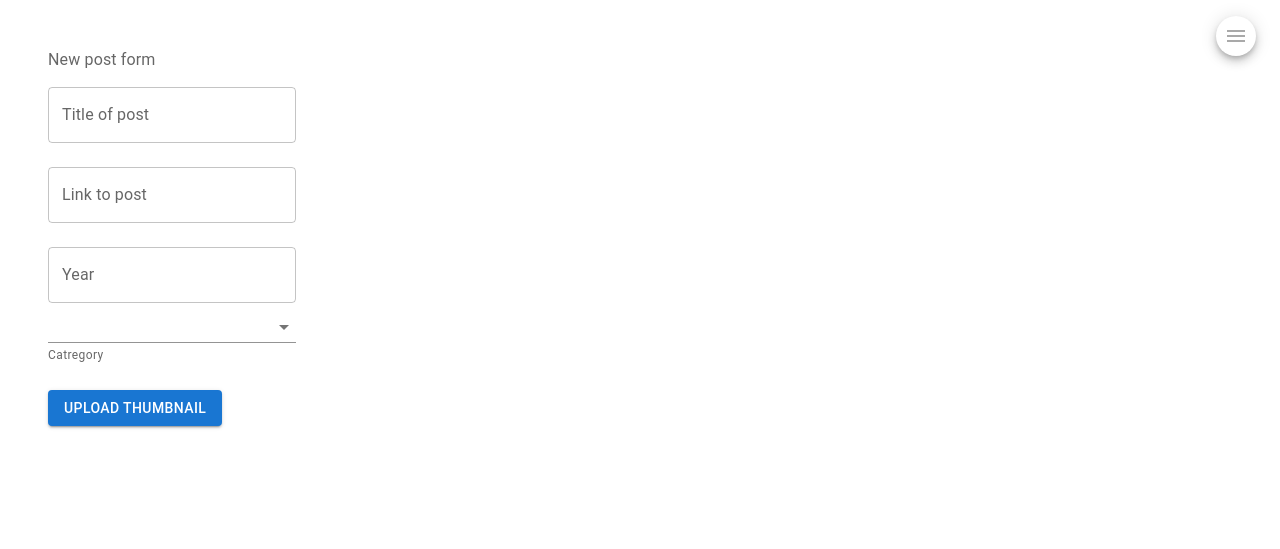
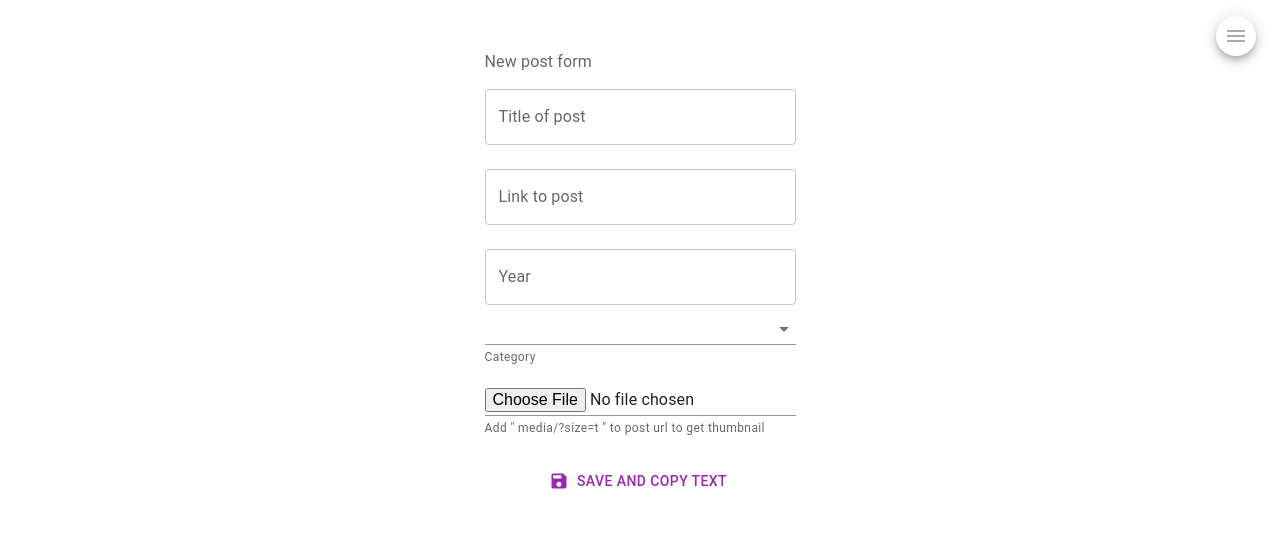
Before and after one commit to flol3622/assignment, a React (Create React App) app: page /add in a window 1280 px wide. Shown: the top 549 px of the page. Built offline with nearby package versions, Linux system fonts and the light colour scheme.

Commit message:
add post function added, can't change gridLayout rn, has to be on back-end

```diff
--- a/src/components/BasicSpeedDial.js
+++ b/src/components/BasicSpeedDial.js
@@ -4,11 +4,13 @@ import SpeedDialAction from '@mui/material/SpeedDialAction';
 import PrintIcon from '@mui/icons-material/Print';
 import ShareIcon from '@mui/icons-material/Share';
 import MenuIcon from '@mui/icons-material/Menu';
-import LanguageIcon from '@mui/icons-material/Language';
 import ContactsIcon from '@mui/icons-material/Contacts';
+import AddPhotoAlternateIcon from '@mui/icons-material/AddPhotoAlternate';
+import {Link as RouterLink} from 'react-router-dom';
+import { Box } from '@mui/system';
 
 const actions = [
-  { icon: <LanguageIcon />, name: 'Language' },
+  { icon: <Box component={RouterLink} to="/add"><AddPhotoAlternateIcon sx={{mt:1}}/></Box>, name: 'Add extra post' },
   { icon: <ContactsIcon />, name: 'contact' },
   { icon: <PrintIcon />, name: 'Print' },
   { icon: <ShareIcon />, name: 'Share' },
--- a/src/components/grid/gridLayout.json
+++ b/src/components/grid/gridLayout.json
@@ -1,7 +1,7 @@
 [
 	{
 		"link": "https://www.instagram.com/p/CV0ils5KKCH/embed",
-		"title": "NIGHTSTAND",
+	    "title": "NIGHTSTAND",
 		"thumbnail": "http://localhost:5000/Flupke3622/mydata/thumbnails/nightstand.jpg",
 		"year": "2021",
 		"category": "woodworking"
--- a/src/pages/Add.js
+++ b/src/pages/Add.js
@@ -1,38 +1,72 @@
-import { Button, FormControl,  FormGroup, FormHelperText, FormLabel, MenuItem, Select, TextField } from '@mui/material'
+import { Button, FormGroup, FormHelperText, FormLabel, Input, MenuItem, Select, TextField } from '@mui/material'
 import { Box } from '@mui/system'
-import React from 'react'
-import { styled } from '@mui/material/styles';
-
-const Input = styled('input')({
-    display: 'none',
-  });
+import React, {useState} from 'react'
+import SaveIcon from '@mui/icons-material/Save';
+import mime from "mime-types"
 
 export default function Add() {
 
-    const [category, setCategory] = React.useState('');
+    const [categorie, setCategorie] = React.useState('');
+    const [foto, setFoto] = useState(null)
 
     const handleChange = (event) => {
-        setCategory(event.target.value);
+        setCategorie(event.target.value);
     };
+
+      // upload data to solid pod
+    async function uploadData() {
+        const mimetype = mime.lookup(foto.name)
+        const naamFoto = foto.name
+        var requestOptionsPicture = {
+        method: "PUT",
+        headers: { "Content-Type": mimetype },
+        body: foto,
+        };
+
+        // parameters post
+        // heb al:
+        //  category
+        //  naamFoto
+        const date = document.getElementById("date").value
+        const naam = document.getElementById("title").value
+        const postLink = document.getElementById("postLink").value
+
+        // add picture to solid pod
+        await fetch(
+        `http://localhost:5000/Flupke3622/mydata/thumbnails/${naamFoto}`,
+        requestOptionsPicture
+        );
+
+        // alert
+        const message =
+            ",{ \n" +
+            '    "title": "'+ naam + '",\n' +
+            '    "link": "'+ postLink + 'embed",\n' +
+            '    "year": "'+ date + '",\n' +
+            '    "thumbnail": "http://localhost:5000/Flupke3622/mydata/thumbnails/'+ naamFoto + '",\n' +
+            '    "category": "'+ categorie + '",\n' +
+            "}";
+
+        navigator.clipboard.writeText(message);
+        alert("text copied to clipboard, add it to gridLayout.JSON");
+        window.location.href = 'http://localhost:3000';
+    }
 
 
     return (
-        <Box>
-            <FormControl sx={{ m: 5 }} component="fieldset" variant="standard">
-                <FormLabel component="legend">New post form</FormLabel>
+        <Box justifyContent='center' display='flex' mt='50px'>
             <FormGroup>
-
-
-
+                <FormLabel component="legend" >New post form</FormLabel>
 
                 <TextField id="title" label="Title of post" placeholder="Title" margin="normal"/>
                 <TextField id="postLink" label="Link to post" placeholder="Link" margin="normal"/>
-                    <TextField id="year" label="Year" placeholder="Year" margin="normal"/>
+                <TextField id="date" label="Year" placeholder="Year" margin="normal"/>
                 <Select
                     labelId="demo-simple-select-label"
                     id="demo-simple-select"
-                        value={category}
+                    value={categorie}
                     label='Category'
+                    variant="standard"
                     onChange={handleChange}
                 >
                     <MenuItem value={'woodworking'}>woodworking</MenuItem>
@@ -41,16 +75,21 @@ export default function Add() {
                     <MenuItem value={'3D'}>3D</MenuItem>
 
                 </Select>
-                <FormHelperText>Catregory</FormHelperText>
-                <label htmlFor="contained-button-file" >
-                    <Input accept="image/*" id="contained-button-file" multiple type="file" />
-                    <Button variant="contained" component="span" sx={{mt:3}}>
-                        Upload thumbnail
+                <FormHelperText>Category</FormHelperText>
+                <Input
+                    type="file"
+                    onChange={e => setFoto(e.target.files[0])}
+                    sx={{mt:2}}
+                />
+                <FormHelperText>Add " media/?size=t " to post url to get thumbnail</FormHelperText>
+                <Button
+                    color="secondary"
+                    startIcon={<SaveIcon />}
+                    onClick={uploadData}
+                    sx={{mt:3}}>
+                    save and copy text
                 </Button>
-                </label>
             </FormGroup>
-
-            </FormControl>
         </Box>
     )
 }
```
Also changed, not shown: 1 other file (tests, documents, lock files or other folders). Lines whose indentation alone changed are shown as unchanged.
